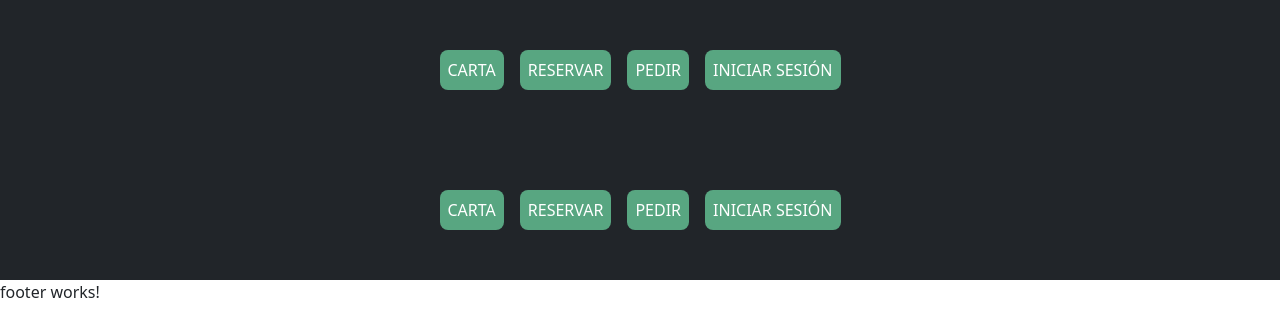
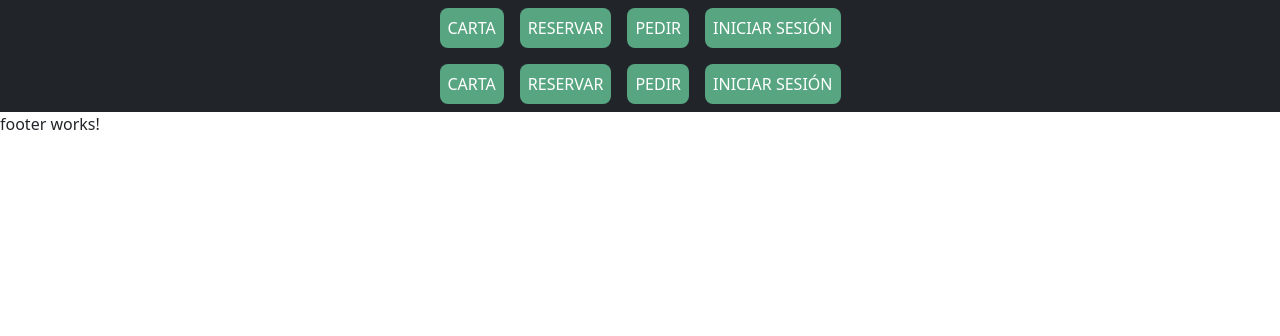
Before and after one commit to CarlosGM2005/Bambu, an Angular app: page /header in a window 1280 px wide. Shown: the top 336 px of the page. Built offline with nearby package versions, Linux system fonts and the light colour scheme.

Commit message:
carpetita imagenes

```diff
--- a/src/app/header/header.component.scss
+++ b/src/app/header/header.component.scss
@@ -1,6 +1,3 @@
-#barraNavegacion{
-    height: 140px;
-}
 
 .nav-link{
     background-color: #58A681;
```
